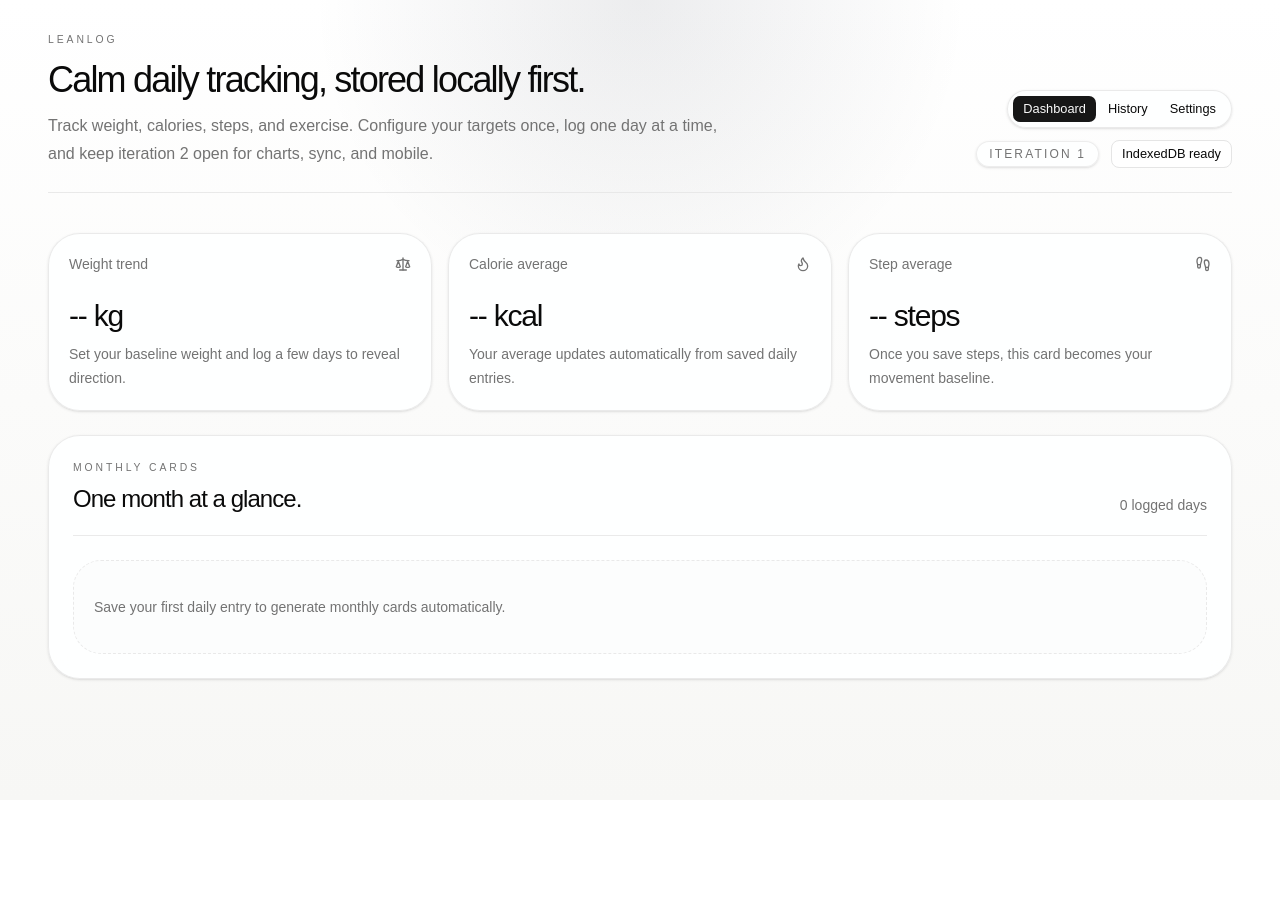
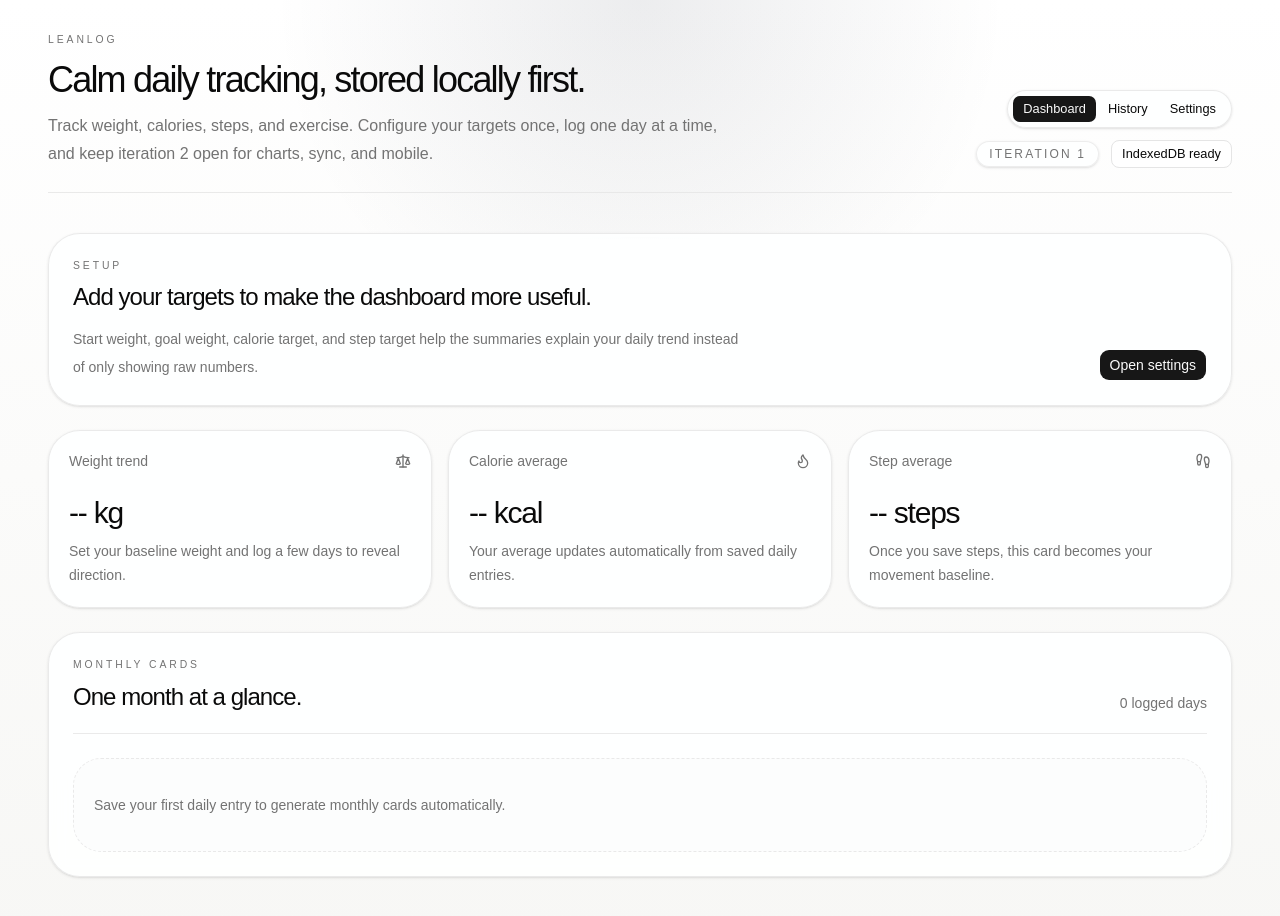
Before and after one commit to lumachroma/leanlog, a React (Vite) app: page / in a window 1280 px wide. Shown: the top 916 px of the page. Before the commit the page ends 800 px from the top, so only its background shows below. Built offline with nearby package versions, Linux system fonts and the light colour scheme.

Commit message:
feat: implement local storage for active page and enhance dashboard with target setup prompt

```diff
--- a/src/App.jsx
+++ b/src/App.jsx
@@ -1,4 +1,4 @@
-import { useState } from 'react'
+import { useEffect, useState } from 'react'
 
 import { AppLoadingState } from '@/components/app/AppLoadingState'
 import { AppHeader } from '@/components/app/AppHeader'
@@ -8,8 +8,23 @@ import { DashboardSection } from '@/components/app/DashboardSection'
 import { SettingsPage } from '@/components/app/SettingsPage'
 import { useAppViewModel } from '@/hooks/useAppViewModel'
 
+const PAGE_STORAGE_KEY = 'leanlog.active-page'
+const VALID_PAGES = new Set(['dashboard', 'history', 'settings'])
+
+const readPersistedPage = () => {
+  if (typeof window === 'undefined') {
+    return 'dashboard'
+  }
+
+  const persistedPage = window.localStorage.getItem(PAGE_STORAGE_KEY)
+
+  return VALID_PAGES.has(persistedPage) ? persistedPage : 'dashboard'
+}
+
+const hasValue = (value) => String(value ?? '').trim().length > 0
+
 function App() {
-  const [activePage, setActivePage] = useState('dashboard')
+  const [activePage, setActivePage] = useState(readPersistedPage)
 
   const {
     settings,
@@ -32,6 +47,17 @@ function App() {
     saveEntry,
     deleteEntry,
   } = useAppViewModel()
+
+  useEffect(() => {
+    window.localStorage.setItem(PAGE_STORAGE_KEY, activePage)
+  }, [activePage])
+
+  const targetsConfigured = [
+    settings.startWeight,
+    settings.goalWeight,
+    settings.dailyCalorieTarget,
+    settings.dailyStepTarget,
+  ].every(hasValue)
 
   if (!isHydrated) {
     return <AppLoadingState />
@@ -73,6 +99,8 @@ function App() {
             calorieDelta={calorieDelta}
             stepDelta={stepDelta}
             goalDistance={goalDistance}
+            targetsConfigured={targetsConfigured}
+            onOpenSettings={() => setActivePage('settings')}
           />
         </main>
       )}
--- a/src/components/app/DashboardSection.jsx
+++ b/src/components/app/DashboardSection.jsx
@@ -1,4 +1,6 @@
 import { CalendarDays, Flame, Footprints, Scale } from 'lucide-react'
+
+import { Button } from '@/components/ui/button'
 
 function MetricCard({ icon: Icon, label, value, detail }) {
   return (
@@ -53,9 +55,33 @@ function DashboardSection({
   calorieDelta,
   stepDelta,
   goalDistance,
+  targetsConfigured,
+  onOpenSettings,
 }) {
   return (
     <section className="space-y-6">
+      {!targetsConfigured ? (
+        <section className="rounded-[2rem] border border-border/80 bg-background/90 p-6 shadow-sm backdrop-blur">
+          <div className="flex flex-col gap-4 sm:flex-row sm:items-end sm:justify-between">
+            <div>
+              <p className="text-[0.65rem] font-medium uppercase tracking-[0.28em] text-muted-foreground">
+                Setup
+              </p>
+              <h2 className="mt-2 text-2xl font-medium tracking-[-0.04em]">
+                Add your targets to make the dashboard more useful.
+              </h2>
+              <p className="mt-3 max-w-2xl text-sm leading-7 text-muted-foreground">
+                Start weight, goal weight, calorie target, and step target help the
+                summaries explain your daily trend instead of only showing raw numbers.
+              </p>
+            </div>
+            <Button type="button" onClick={onOpenSettings}>
+              Open settings
+            </Button>
+          </div>
+        </section>
+      ) : null}
+
       <div className="grid gap-4 md:grid-cols-3">
         <MetricCard
           icon={Scale}
```
Also changed, not shown: 1 other file (tests, documents, lock files or other folders).
